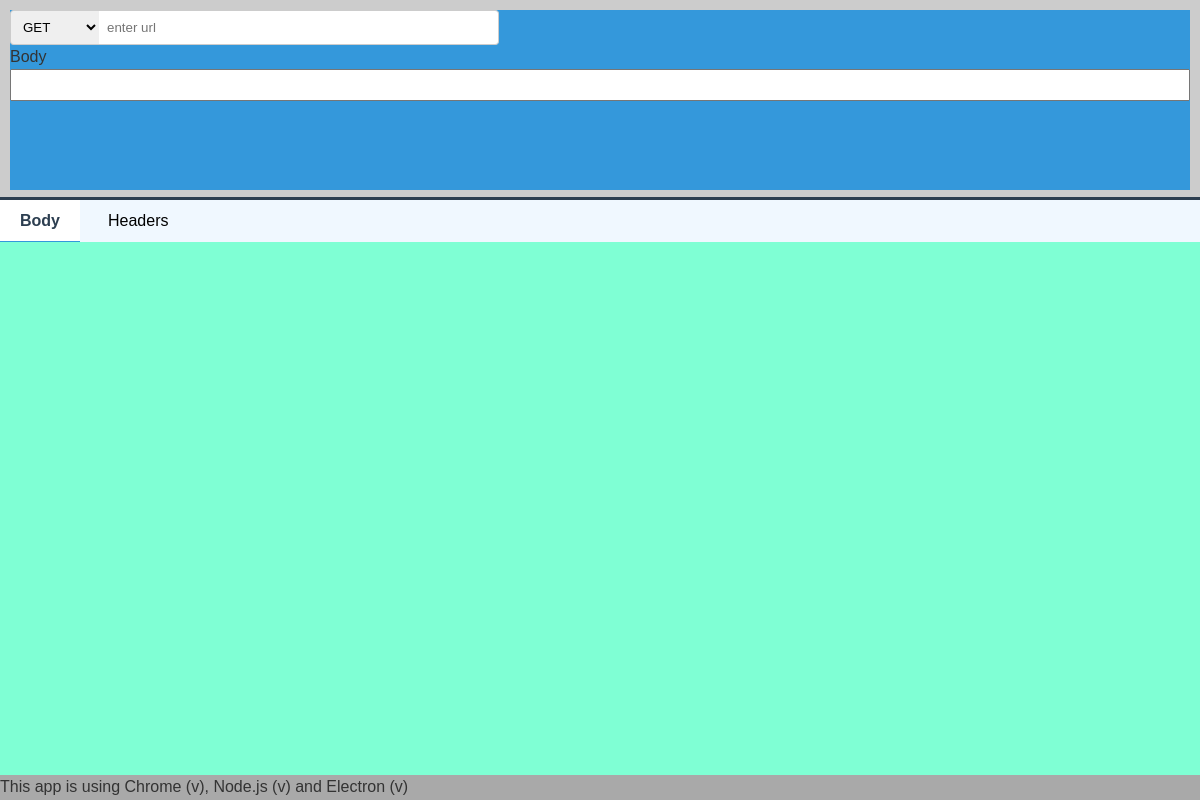
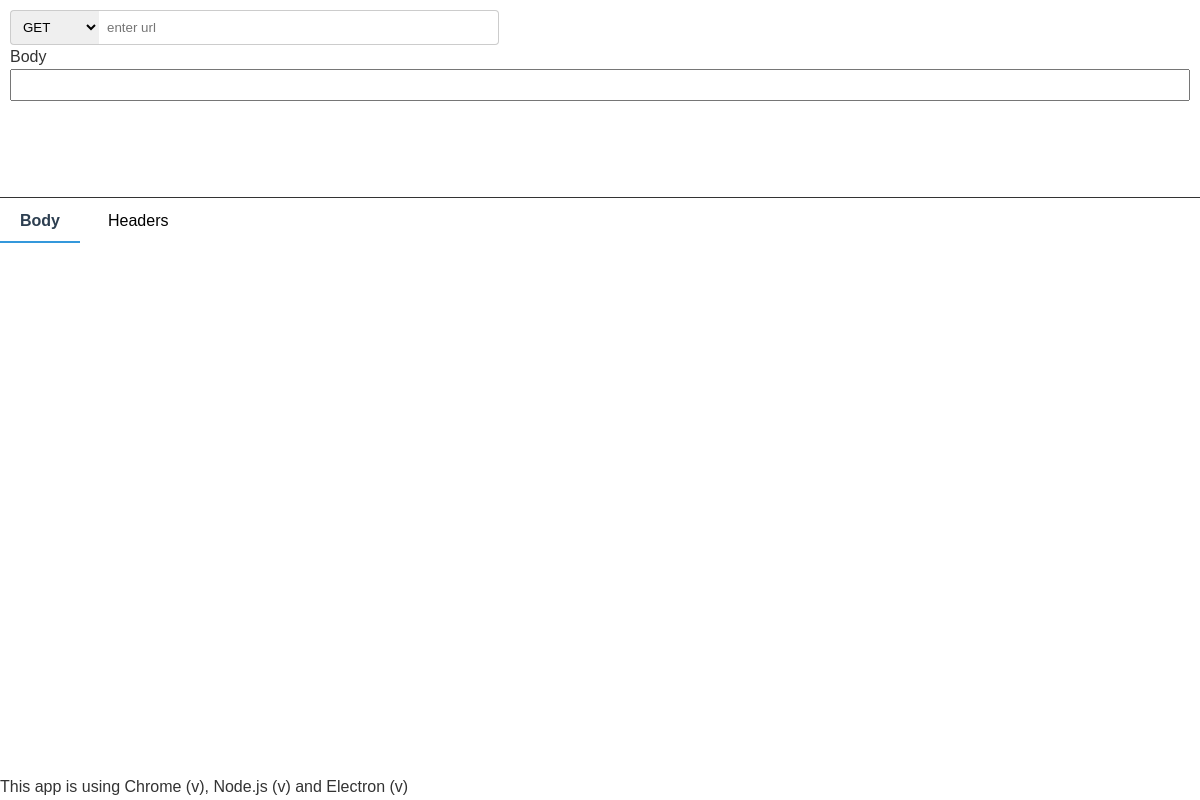
Before and after one commit to jhinmainksta/my-postman, an Electron app: page src/index.html in a window 1200 px wide. Drawn offline with Linux system fonts and the light colour scheme; no server answers.

Commit message:
easier to grab resizer

```diff
--- a/src/index.css
+++ b/src/index.css
@@ -108,27 +108,30 @@ body {
   position: relative;
   height: 100%;
   flex: 1;
-
-  background-color: bisque;
 }
 
 .tab-content {
   padding: 10px;
   display: none;
   overflow-y: auto;
-
-  background-color: aquamarine;
 }
 
 .resizer {
-  height: 3px;
+  height: 5px;
   width: 100%;
   cursor: row-resize;
   bottom: 0;
   position: absolute;
 
-  background-color: #2c3e50;
+  background: linear-gradient(
+    to bottom,
+    transparent 2px,    /* Top 2px transparent */
+    #333 2px,            /* 3rd pixel = red */
+    #333 3px,            /* End red at 3px */
+    transparent 3px     /* Rest transparent */
+  );
 }
+
 
 .cover {
   user-select: none;
@@ -139,8 +142,6 @@ body {
   width: 100%;
   position: relative;
   overflow-x: hidden;
-
-  background-color: #ccc;
 }
 
 .request-field {
@@ -149,8 +150,6 @@ body {
   margin: 10px;
   flex: 1;
   flex-direction: column;
-
-  background-color:  #3498db;
 }
 
 .body-text {
@@ -163,13 +162,9 @@ body {
   display: flex;
   overflow: hidden;
   flex-direction: column;
-
-  background-color: aliceblue;
 }
 
 .info-p {
   height: 25px;
   flex: 0 0 auto;
-
-  background-color: darkgrey;
 }
```
